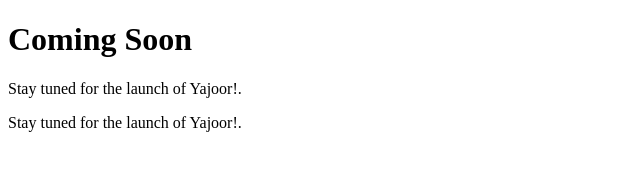
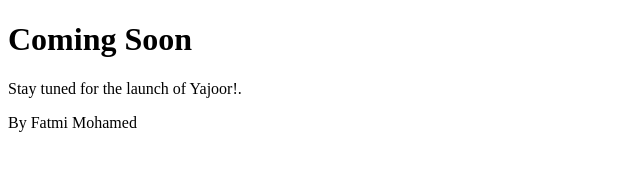
Before and after one commit to reapperdev/yajoor-landing, a plain HTML site: page index.html in a window 1280 px wide. Shown: the whole page, without its empty margins (0-640 px from the left). Drawn offline with Linux system fonts and the light colour scheme.

Commit message:
Update footer text in index.html

```diff
--- a/index.html
+++ b/index.html
@@ -9,6 +9,6 @@
 <body>
     <h1>Coming Soon</h1>
     <p>Stay tuned for the launch of Yajoor!.</p>
-    <p>Stay tuned for the launch of Yajoor!.</p>
+    <p>By Fatmi Mohamed</p>
 </body>
 </html>
```
